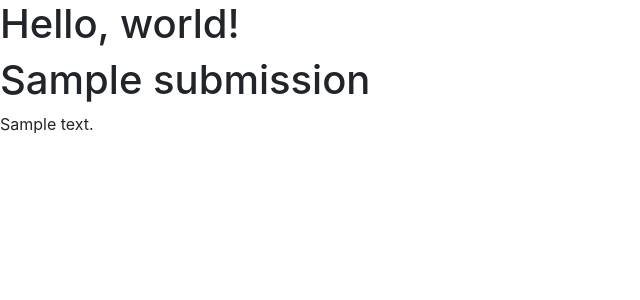
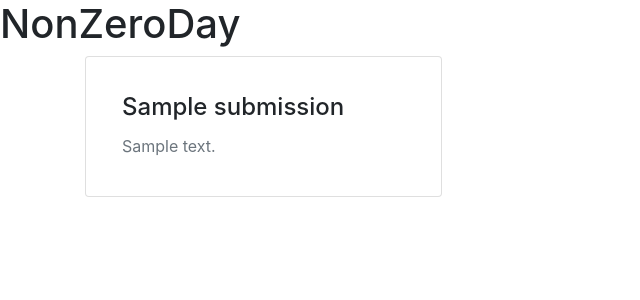
Before and after one commit to muhdarifrawi/flask-reddit-app, a Flask app: template templates/index.html in a window 1280 px wide. Shown: the top 300 px of the page, without its empty margins (0-640 px from the left). Run offline with Flask 2, Linux system fonts and the light colour scheme; the template is opened without the code that fills it: most values are stand-ins (such as "Sample title", 1, 10 or a date in 2020); some libraries are stand-ins or nearby versions.

Commit message:
Edited layout to showcase it in card

```diff
--- a/templates/index.html
+++ b/templates/index.html
@@ -11,11 +11,23 @@
     <title>Reddit App</title>
   </head>
   <body>
-    <h1>Hello, world!</h1>
+    <h1>NonZeroDay</h1>
+    <div class="container">
+    <div class="card-columns">
     {% for submissions in new_posts %}
-    <h1>{{submissions.title}}</h1>
-    <p>{{submissions.selftext}}</p>
+    <div class="card p-3">
+      <blockquote class="blockquote mb-0 card-body">
+        <h4>{{submissions.title}}</h4>
+        <footer class="footer">
+          <small class="text-muted">
+            {{submissions.selftext}}
+          </small>
+        </footer>
+      </blockquote>
+    </div>
     {% endfor %}
+    </div>
+  </div>
 
     <!-- Optional JavaScript -->
     <!-- jQuery first, then Popper.js, then Bootstrap JS -->
```
